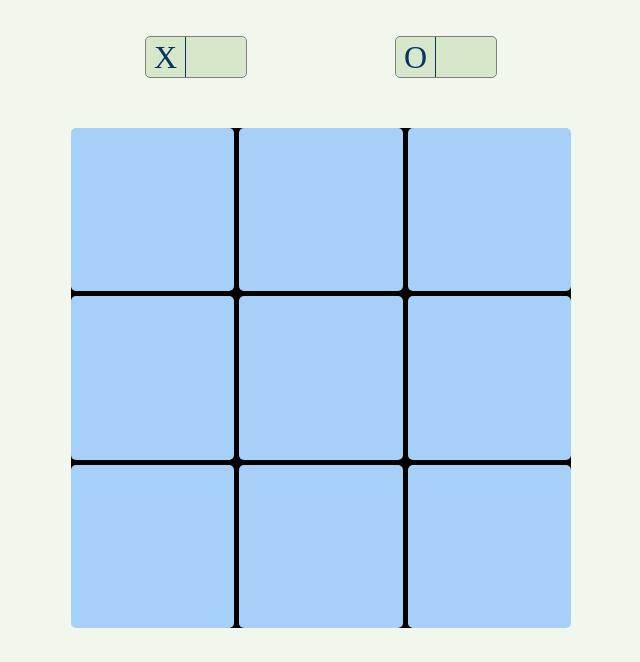
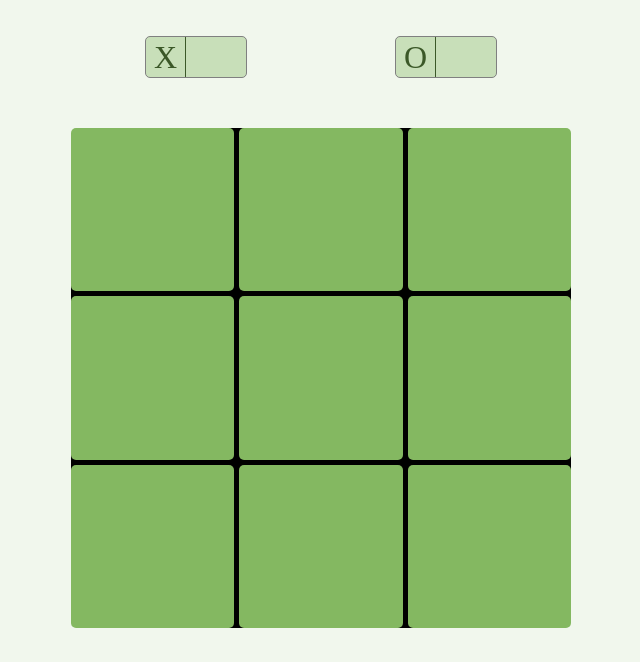
Before and after one commit to ZuluNovember/tic-tac-toe, a plain HTML site: page index.html in a window 1280 px wide. Shown: the part 138-800 px from the top of the page, without its empty margins (319-959 px from the left). Drawn offline with Linux system fonts and the light colour scheme; a web font is replaced by a local one.

Commit message:
Change color tone

```diff
--- a/styles/style.css
+++ b/styles/style.css
@@ -2,7 +2,7 @@
 
 :root{
 --background-color: hsl(96, 38%, 95%);
---square-color: hsl(209, 84%, 81%);
+--square-color: hsl(96, 38%, 55%);
 }
 
 *{
@@ -18,7 +18,7 @@
     flex-direction: column;
     align-items: center;
     background: var(--background-color);
-    color: hsl(209, 84%, 20%);
+    color: hsl(96, 38%, 25%);
 }
 
 .main >*{
@@ -36,7 +36,7 @@
 }
 
 .score-x, .score-o{
-    background: hsl(96, 38%, 85%);
+    background: hsl(96, 38%, 80%);
     display: flex;
     border: 1px solid gray;
     border-radius: 5px;
@@ -80,13 +80,12 @@
     place-items: center;
     font-size: 4rem;
     font-family: 'Dela Gothic One', serif;
-    color: hsl(209, 84%, 20%);
     transition: .2s;
     cursor: pointer;
 }
 
 .square:active{
-    background: hsl(209, 84%, 60%);
+    background: hsl(96, 38%, 15%);
     transform: scale(1.02)
 }
 
```
